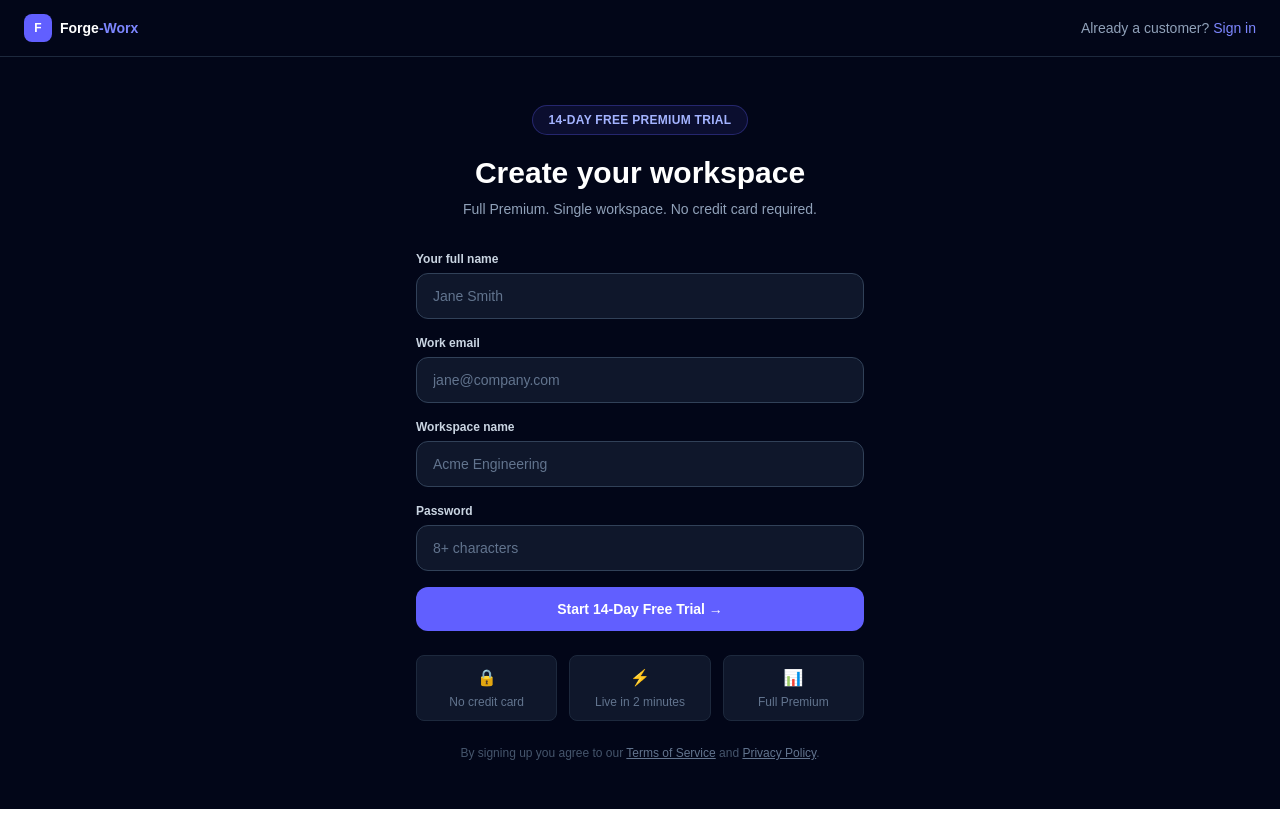
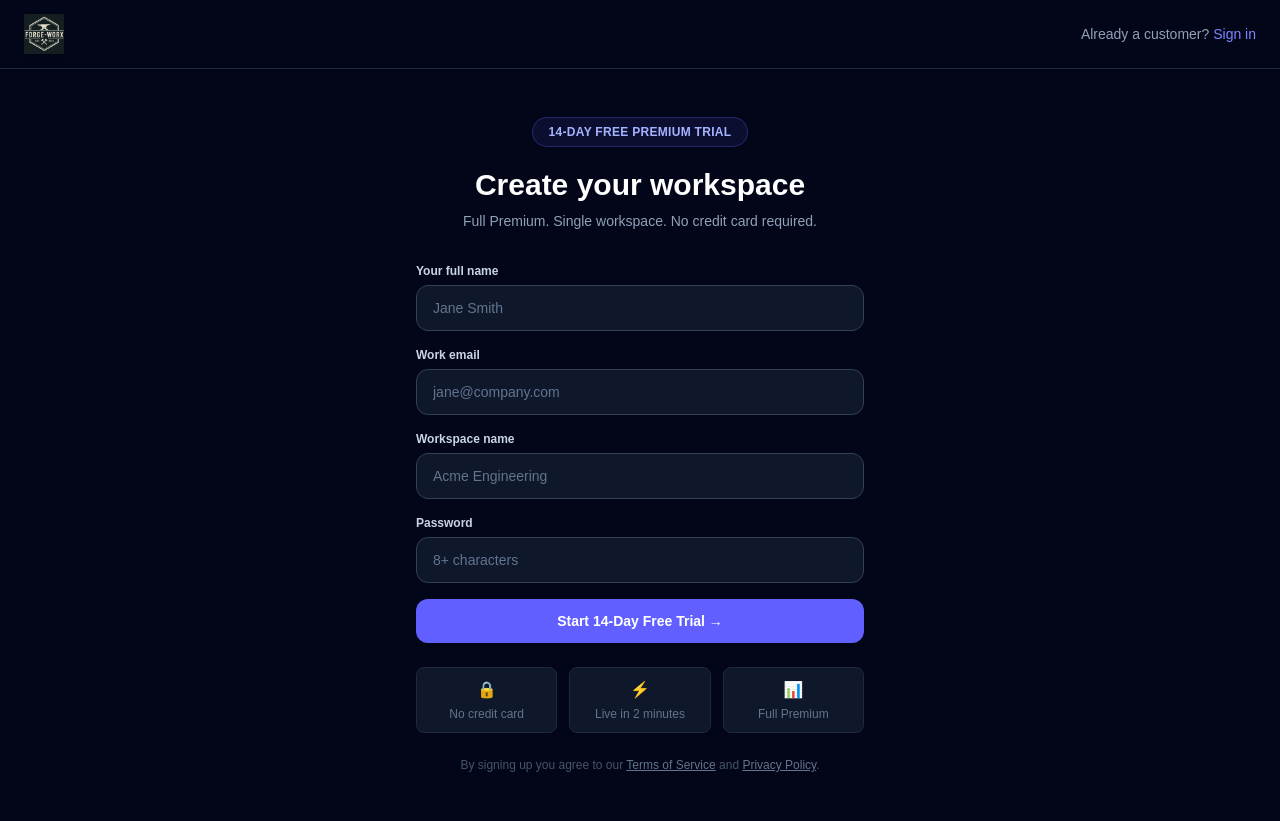
Before and after one commit to m-giblin/Forge, a Next.js app: page /signup in a window 1280 px wide. Built offline with nearby package versions, Linux system fonts and the light colour scheme.

Commit message:
brand: replace placeholder logo with forge-logo.svg on landing page and signup

```diff
--- a/src/app/signup/page.tsx
+++ b/src/app/signup/page.tsx
@@ -150,11 +150,8 @@ export default function SignupPage() {
     <div className="min-h-screen bg-slate-950 flex flex-col">
       {/* Minimal nav */}
       <header className="border-b border-slate-800 px-6 py-3.5 flex items-center justify-between">
-        <Link href="/" className="flex items-center gap-2">
-          <div className="flex h-7 w-7 items-center justify-center rounded-lg bg-indigo-500">
-            <span className="text-xs font-black text-white">F</span>
-          </div>
-          <span className="text-sm font-bold text-white">Forge<span className="text-indigo-400">-Worx</span></span>
+        <Link href="/" className="flex items-center">
+          <img src="/forge-logo.svg" alt="Forge-Worx" className="h-10 w-10 object-contain drop-shadow-md" />
         </Link>
         <p className="text-sm text-slate-400">
           Already a customer?{" "}
--- a/src/components/marketing/LandingPage.tsx
+++ b/src/components/marketing/LandingPage.tsx
@@ -109,10 +109,7 @@ export default function LandingPage() {
       <header className="sticky top-0 z-50 border-b border-white/10 bg-slate-950/90 backdrop-blur-md">
         <div className="mx-auto flex max-w-7xl items-center justify-between px-6 py-3.5">
           <div className="flex items-center gap-2">
-            <div className="flex h-8 w-8 items-center justify-center rounded-lg bg-indigo-500">
-              <span className="text-sm font-black text-white">F</span>
-            </div>
-            <span className="text-base font-bold tracking-tight text-white">Forge<span className="text-indigo-400">-Worx</span></span>
+            <img src="/forge-logo.svg" alt="Forge-Worx" className="h-10 w-10 object-contain drop-shadow-md" />
           </div>
 
           <nav className="hidden md:flex items-center gap-6 text-sm text-slate-300">
@@ -593,11 +590,8 @@ export default function LandingPage() {
         <div className="mx-auto max-w-6xl px-6">
           <div className="flex flex-col md:flex-row items-start md:items-center justify-between gap-8">
             <div>
-              <div className="flex items-center gap-2 mb-3">
-                <div className="flex h-7 w-7 items-center justify-center rounded-lg bg-indigo-500">
-                  <span className="text-xs font-black text-white">F</span>
-                </div>
-                <span className="text-base font-bold text-white">Forge<span className="text-indigo-400">-Worx</span></span>
+              <div className="mb-3">
+                <img src="/forge-logo.svg" alt="Forge-Worx" className="h-12 w-12 object-contain drop-shadow-md" />
               </div>
               <p className="text-sm text-slate-500 max-w-xs">
                 Sprint intelligence for engineering-led product teams. Ship. Report. Win.
```
